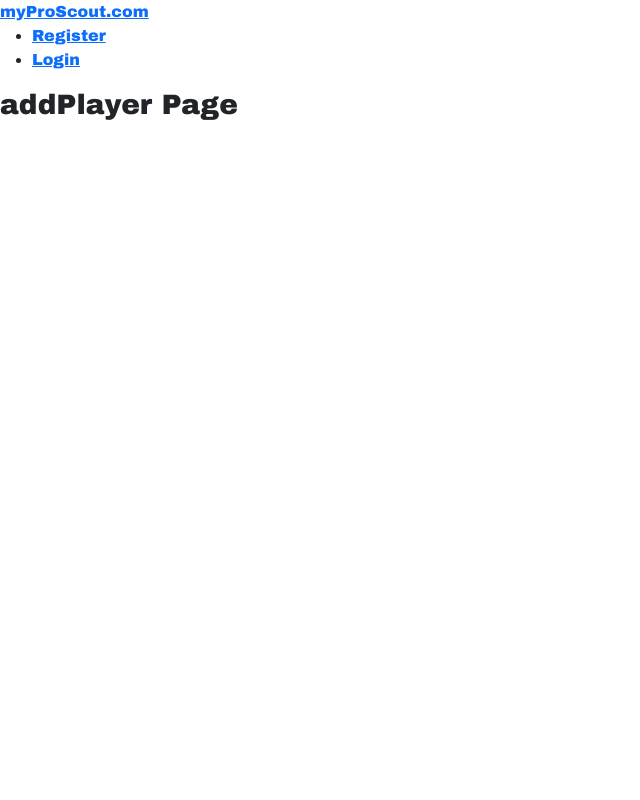
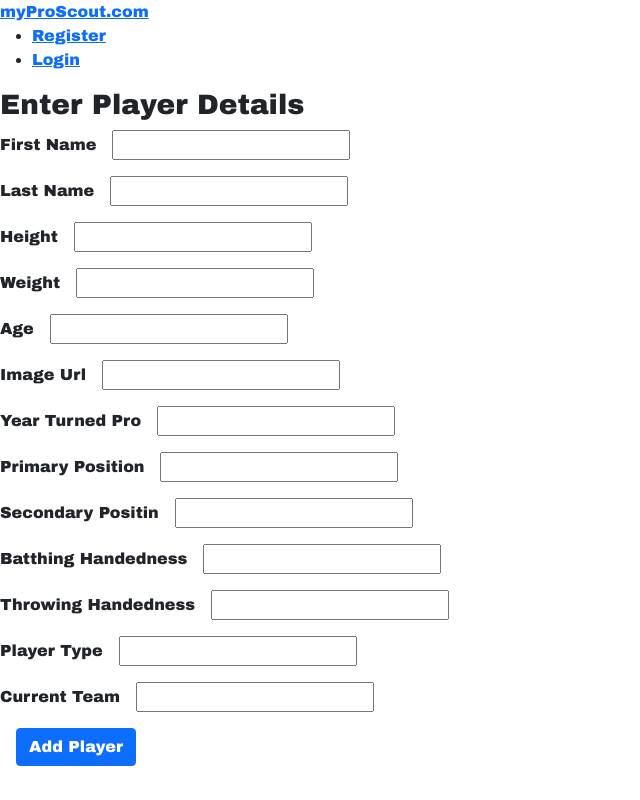
Before and after one commit to MadisonLifeAgent/MyProScoutFrontEndRepo, a React (Create React App) app: page /addPlayer in a window 1280 px wide. Shown: the whole page, without its empty margins (0-640 px from the left). Built offline with nearby package versions, Linux system fonts and the light colour scheme.

Commit message:
added create player component

```diff
--- a/public/index.html
+++ b/public/index.html
@@ -37,7 +37,7 @@
     <link rel="stylesheet" href="./index.css">
 
 
-    <title>React App</title>
+    <title>myProScout.com</title>
   </head>
   <body>
     <noscript>You need to enable JavaScript to run this app.</noscript>
--- a/src/components/AddPlayer/AddPlayer.js
+++ b/src/components/AddPlayer/AddPlayer.js
@@ -1,23 +1,177 @@
-import React from "react";
+import React, { useState } from "react";
+import axios from 'axios';
 
 // Component or hook imports
 
 
 // Scout profile page
 const AddPlayer = (props) => {
-    //const scout = props.user;
+    // form field variables
+    const [firstName, setFirstName] = useState();
+    const [lastName, setLastName] = useState();
+    const [height, setHeight] = useState();
+    const [weight, setWeight] = useState();
+    const [age, setAge] = useState();
+    const [yearTurnedPro, setYearTurnedPro] = useState();
+    const [imageUrl, setImageUrl] = useState();
+    const [playerPositionPrimaryName, setPlayerPositionPrimaryName] = useState();
+    const [playerPositionSecondaryName, setPlayerPositionSecondaryName] = useState();
+    const [playerBattingHandednessName, setPlayerBattingHandednessName] = useState();
+    const [playerThrowingHandednessName, setPlayerThrowingHandednessName] = useState();
+    const [playerTypeName, setPlayerTypeName] = useState();
+    const [baseballTeamName, setBaseballTeamName] = useState();
 
 
-    // display scout's name, orgnaization, and list of players with recent scouting reports
-        return (
-            <div>
-                <h3>addPlayer Page</h3>
-            </div>
-        )
+    // call the database and try to create account
+    async function addNewPlayer(firstName, lastName, height, weight, age, yearTurnedPro, imageUrl, playerPositionPrimaryName, playerPositionSecondaryName, playerBattingHandednessName, playerThrowingHandednessName, playerTypeName, baseballTeamName) {
+
+        // player info (click left to open)
+        const newPlayerInfo = {
+            "FirstName": firstName,
+            "LastName": lastName,
+            "Height": height,
+            "Weight": weight,
+            "Age": age,
+            "YearTurnedPro": yearTurnedPro,
+            "PlayerImageUrl": imageUrl,
+            "PlayerPositionPrimaryName": playerPositionPrimaryName,
+            "PlayerPositionSecondaryName": playerPositionSecondaryName,
+            "PlayerBattingHandednessName": playerBattingHandednessName,
+            "PlayerThrowingHandednessName": playerThrowingHandednessName,
+            "PlayerTypeName": playerTypeName,
+            "BaseballTeamName": baseballTeamName,
+
+            // default stat values
+            "CareerTotalPitches": 0,
+            "CareerPitchingWins": 0,
+            "CareerPitchingLosses": 0,
+            "CareerPitchingInningsPitched": 0,
+            "CareerPitchingSaves": 0,
+            "CareerPitchingBlownSaves": 0,
+            "CareerPitchingCompleteGames": 0,
+
+            "CareerPitchingBalls": 0,
+            "CareerPitchingWalks": 0,
+            "CareerPitchingStrikes": 0,
+            "CareerPitchingStrikeouts": 0,
+            "CareerPitchingFoulBalls": 0,
+            "CareerPitchingHitBatter": 0,
+            "CareerPitchingWildPitch": 0,
+            "CareerPitchingPickOffAttempt": 0,
+            "CareerPitchingPickOffSuccess": 0,
+            "CareerPitchingNumberOfBattersFaced": 0,
+
+            "CareerPitchingHitsAllowed": 0,
+            "CareerPitchingHitSingle": 0,
+            "CareerPitchingHitDoubles": 0,
+            "CareerPitchingHitTriples": 0,
+            "CareerPitchingHomeRunsAllowed": 0,
+            "CareerPitchingGroundOuts": 0,
+            "CareerPitchingFlyout": 0,
+            "CareerPitchingRunsAllowed": 0,
+
+            "CareerPlateAppearances": 0,
+            "CareerOnBaseCount": 0,
+            "CareerHitByPitch": 0,
+            "CareerBalls": 0,
+            "CareerBaseOnBalls": 0,
+            "CareerStrikes": 0,
+            "CareerStrikeOuts": 0,
+            "CareerFoulBalls": 0,
+
+            "CareerHits": 0,
+            "CareerSingles": 0,
+            "CareerDoubles": 0,
+            "CareerTriples": 0,
+            "CareerHomeruns": 0,
+            "CareerSacFly": 0,
+            "CareerRbis": 0,
+            "CareerGroundOuts": 0,
+            "CareerGroundOutDoublePlay": 0,
+            "CareerOutByTriplePlay": 0,
+            "CareerFlyout": 0,
+            "CareerRisp": 0,
+            "CareerRispSuccess": 0,
+            "CareerRispFail": 0,
+
+            "CareerAdvancedToSecond": 0,
+            "CareerAdvancedToThird": 0,
+            "CareerIsp": 0,
+            "CareerRunsScored": 0,
+            "CareerStolenBases": 0,
+            "CareerCaughtStealing": 0,
+            "CareerPickedOff": 0,
+            "CareerTotalBases": 0,
+            "CareerForcedOut": 0,
+            "CareerTaggedOut": 0
+        }
+        try{
+            const response = await axios.post('https://localhost:44394/api/playerprofile/add', newPlayerInfo);
+            console.log("good api call");
+
+        }
+        catch(ex){
+            console.log("bad api call");
+
+        }
     }
-    // return profile page is user logged in
 
+    // submits new player request
+    const handleSubmit = (event) => {
+        event.preventDefault();
+        console.log(age);
+        addNewPlayer(firstName, lastName, height, weight, age, yearTurnedPro, imageUrl, playerPositionPrimaryName, playerPositionSecondaryName, playerBattingHandednessName, playerThrowingHandednessName, playerTypeName, baseballTeamName);
+    }
 
+    return (
+        <div>
+            <h3>Enter Player Details</h3>
+            <form onSubmit={handleSubmit}>
 
+                <label>First Name</label>
+                <input type="text" value={firstName} onChange={(event) => setFirstName(event.target.value)} class="ms-3 mb-3" /><br/>
+
+                <label>Last Name</label>
+                <input type="text" value={lastName} onChange={(event) => setLastName(event.target.value)} class="ms-3 mb-3" /><br/>
+
+                <label>Height</label>
+                <input type="number" value={height} onChange={(event) => setHeight(event.target.value)} class="ms-3 mb-3" /><br/>
+
+                <label>Weight</label>
+                <input type="number" value={weight} onChange={(event) => setWeight(event.target.value)} class="ms-3 mb-3" /><br/>
+
+                <label>Age</label>
+                <input type="number" value={age} onChange={(event) => setAge(event.target.value)} class="ms-3 mb-3" /><br/>
+
+                <label>Image Url</label>
+                <input type="text" value={imageUrl} onChange={(event) => setImageUrl(event.target.value)} class="ms-3 mb-3"  /><br/>
+
+                <label>Year Turned Pro</label>
+                <input type="number" value={yearTurnedPro} onChange={(event) => setYearTurnedPro(event.target.value)} class="ms-3 mb-3"  /><br/>
+
+                <label>Primary Position</label>
+                <input type="text" value={playerPositionPrimaryName} onChange={(event) => setPlayerPositionPrimaryName(event.target.value)} class="ms-3 mb-3"  /><br/>
+
+                <label>Secondary Positin</label>
+                <input type="text" value={playerPositionSecondaryName} onChange={(event) => setPlayerPositionSecondaryName(event.target.value)} class="ms-3 mb-3"  /><br/>
+
+                <label>Batthing Handedness</label>
+                <input type="text" value={playerBattingHandednessName} onChange={(event) => setPlayerBattingHandednessName(event.target.value)} class="ms-3 mb-3"  /><br/>
+
+                <label>Throwing Handedness</label>
+                <input type="text" value={playerThrowingHandednessName} onChange={(event) => setPlayerThrowingHandednessName(event.target.value)} class="ms-3 mb-3"  /><br/>
+
+                <label>Player Type</label>
+                <input type="text" value={playerTypeName} onChange={(event) => setPlayerTypeName(event.target.value)} class="ms-3 mb-3"  /><br/>
+
+                <label>Current Team</label>
+                <input type="text" value={baseballTeamName} onChange={(event) => setBaseballTeamName(event.target.value)} class="ms-3 mb-3"  /><br/>
+
+                <input type="submit" value="Add Player" class="btn btn-primary ms-3 mb-3" />
+
+            </form>
+        </div>
+    );
+}
 
 export default AddPlayer;
--- a/src/components/MyTeams/DisplayTeams.js
+++ b/src/components/MyTeams/DisplayTeams.js
@@ -6,7 +6,7 @@ import UseGetTeams from "../../hooks/UseGetTeams";
 import EditTeam from './EditTeam';
 
 
-// Scout profile page
+// this component gets teams and displays them
 const DisplayTeams = (props) => {
     // get all teams
     const [{teams}] = UseGetTeams([{}]);
@@ -29,7 +29,7 @@ const DisplayTeams = (props) => {
 
     // display all teams and edit/delete buttons
     const showTeams = teams.map((item) => {
-        const handleClick = () => {
+        const handleClick = (item) => {
             <EditTeam team={item} />
         }
         return (
```
Also changed, not shown: src/images/roty.jpg (added).
